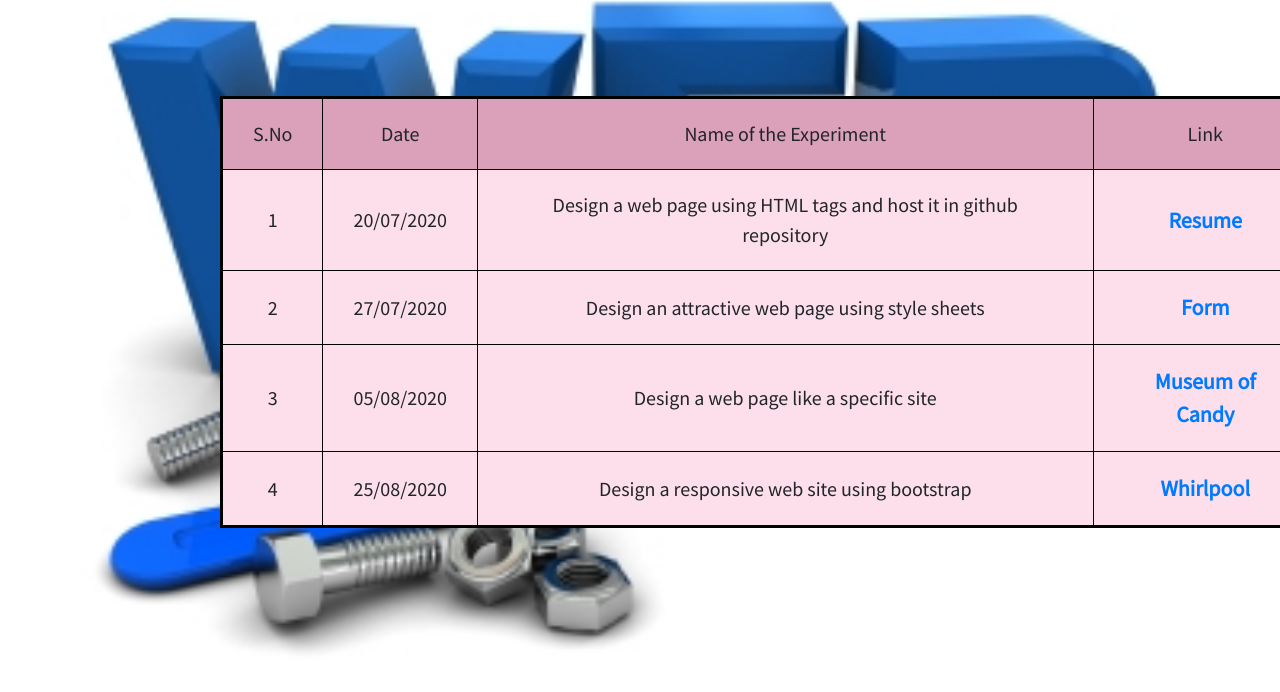
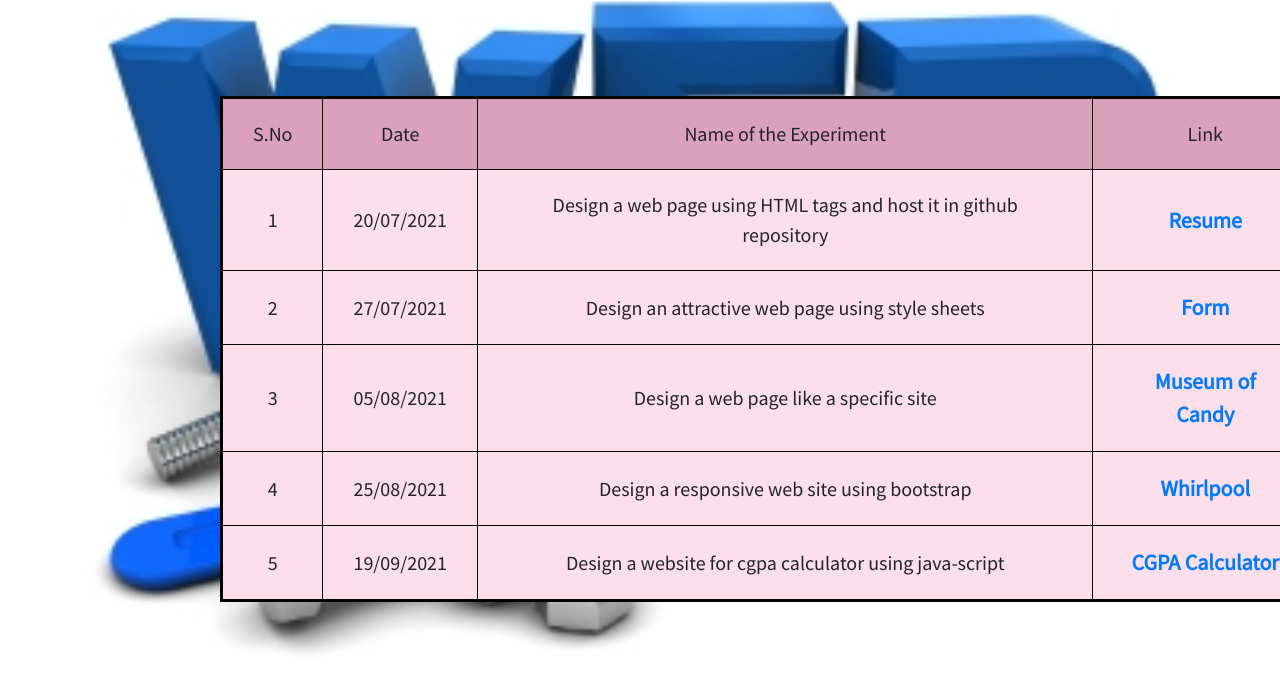
Before and after one commit to RAGAVI19ITR068/Web_Technology, a plain HTML site: page index.html in a window 1280 px wide. Shown: the part 190-882 px from the top of the page. Drawn offline with nearby package versions, Linux system fonts and the light colour scheme.

Commit message:
5th exercise

```diff
--- a/index.html
+++ b/index.html
@@ -39,27 +39,33 @@
         <tbody>
             <tr>
                 <td>1</td>
-                <td>20/07/2020</td>
+                <td>20/07/2021</td>
                 <td>Design a web page using HTML tags and host it in github repository</td>
                 <td><a href="./Ex-1/resume.html" target="_blank">Resume</a> </td>
             </tr>
             <tr>
                 <td>2</td>
-                <td>27/07/2020</td>
+                <td>27/07/2021</td>
                 <td>Design an attractive web page using style sheets</td>
                 <td><a href="./Ex-2/form.html" target="_blank">Form</a></td>
             </tr>
             <tr>
                 <td>3</td>
-                <td>05/08/2020</td>
+                <td>05/08/2021</td>
                 <td>Design a web page like a specific site</td>
                 <td><a href="./Ex-3/menu_candy.html" target="_blank">Museum of Candy</a></td>
             </tr>
             <tr>
                 <td>4</td>
-                <td>25/08/2020</td>
+                <td>25/08/2021</td>
                 <td>Design a responsive web site using bootstrap</td>
                 <td><a href="./Ex-4/index.html" target="_blank">Whirlpool</a></td>
+            </tr>
+            <tr>
+                <td>5</td>
+                <td>19/09/2021</td>
+                <td>Design a website for cgpa calculator using java-script</td>
+                <td><a href="./Ex-5/index.html" target="_blank">CGPA Calculator</a></td>
             </tr>
         </tbody>
     </table>
```
